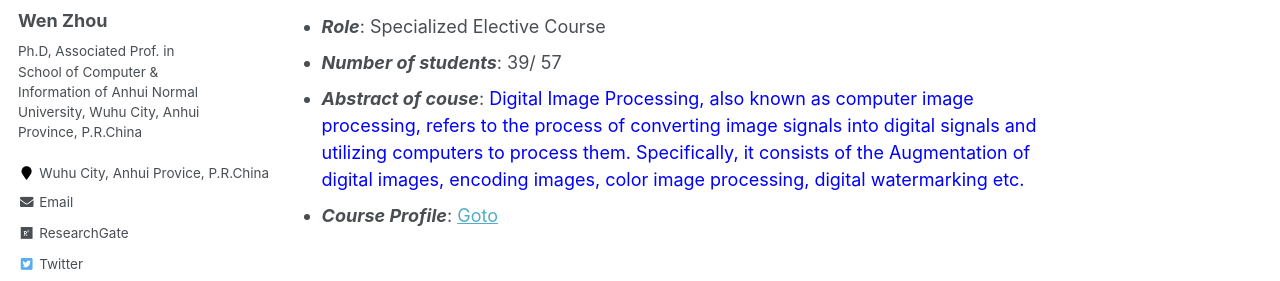
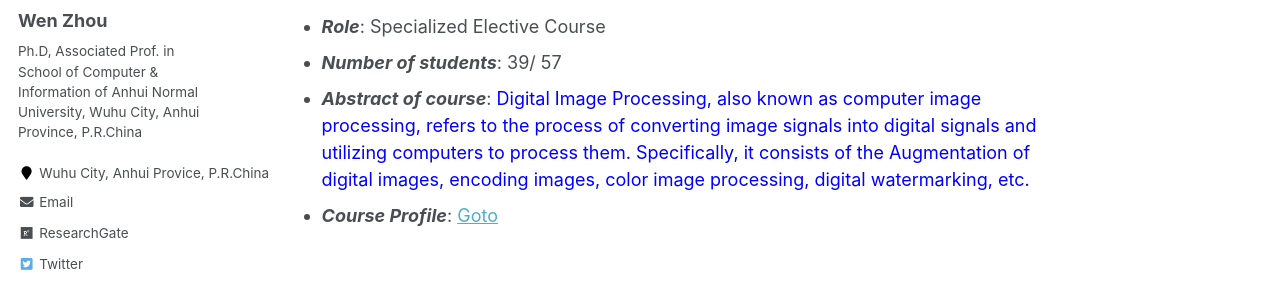
Before and after one commit to zhouwen327/zhouwen327.github.io, a Jekyll site: the page built from _teaching/2022-T2-DIP.md, in a window 1280 px wide and 985 px high. Shown: the part 319-600 px from the top of the window. Built offline with Jekyll 4.4.1, drawn with Linux system fonts in a browser that asks for light colours; some web fonts are replaced.

Commit message:
Update 2022-T2-DIP.md

```diff
--- a/_teaching/2022-T2-DIP.md
+++ b/_teaching/2022-T2-DIP.md
@@ -11,5 +11,5 @@
 * ___Position___: Associated Professor
 * ___Role___: Specialized Elective Course
 * ___Number of students___: 39/ 57
-* ___Abstract of couse___: <font color='blue'>Digital Image Processing, also known as computer image processing, refers to the process of converting image signals into digital signals and utilizing computers to process them. Specifically, it consists of the Augmentation of digital images, encoding images, color image processing, digital watermarking etc.</font>
+* ___Abstract of course___: <font color='blue'>Digital Image Processing, also known as computer image processing, refers to the process of converting image signals into digital signals and utilizing computers to process them. Specifically, it consists of the Augmentation of digital images, encoding images, color image processing, digital watermarking, etc.</font>
 * ___Course Profile___: [Goto](http://ivr-ahnu.cn/lectures/dip/)
```
